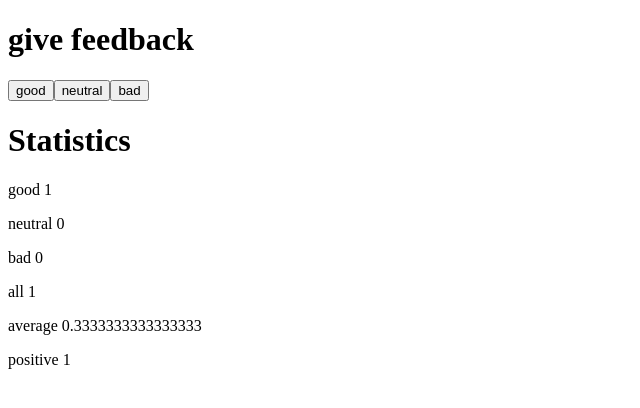
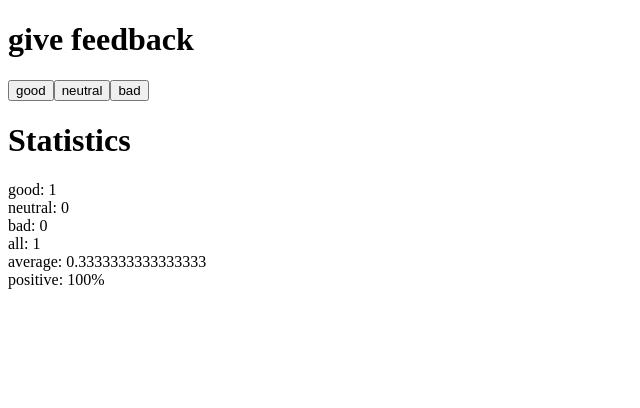
Before and after one commit to zxjlm/fullstackopen2021-exercise, a React (Create React App) app: page / in a window 1280 px wide. Both pictures are taken after a click on the button "good". Shown: the top 408 px of the page, without its empty margins (0-640 px from the left). Built offline with nearby package versions, Linux system fonts and the light colour scheme.

Commit message:
feat: 1.10 finished

```diff
--- a/src/Statistics.js
+++ b/src/Statistics.js
@@ -1,6 +1,13 @@
 import React from "react";
-import Content from "./Content";
 import Header from "./Header";
+
+const Statistic = ({ text, value }) => {
+  return (
+    <div>
+      {text}: {value}
+    </div>
+  );
+};
 
 const Statistics = ({ good, neutral, bad }) => {
   if (good === 0 && neutral === 0 && bad === 0) {
@@ -14,12 +21,15 @@ const Statistics = ({ good, neutral, bad }) => {
   return (
     <div>
       <Header text="Statistics"></Header>
-      <Content text="good" count={good}></Content>
-      <Content text="neutral" count={neutral}></Content>
-      <Content text="bad" count={bad}></Content>
-      <Content text="all" count={good + bad + neutral}></Content>
-      <Content text="average" count={(good + bad + neutral) / 3}></Content>
-      <Content text="positive" count={good / (good + bad + neutral)}></Content>
+      <Statistic text="good" value={good}></Statistic>
+      <Statistic text="neutral" value={neutral}></Statistic>
+      <Statistic text="bad" value={bad}></Statistic>
+      <Statistic text="all" value={good + bad + neutral}></Statistic>
+      <Statistic text="average" value={(good + bad + neutral) / 3}></Statistic>
+      <Statistic
+        text="positive"
+        value={(good / (good + bad + neutral)) * 100 + "%"}
+      ></Statistic>
     </div>
   );
 };
```
